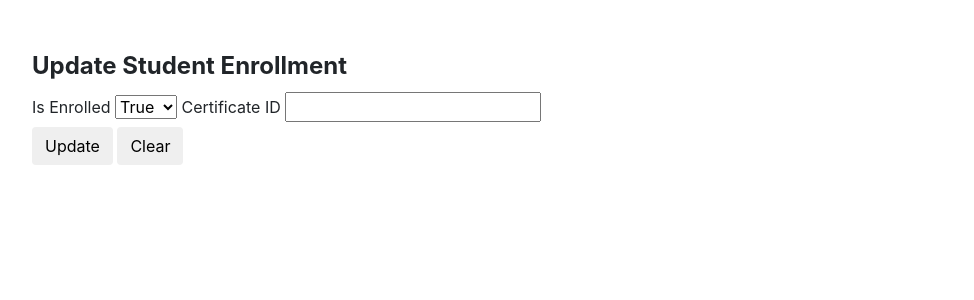
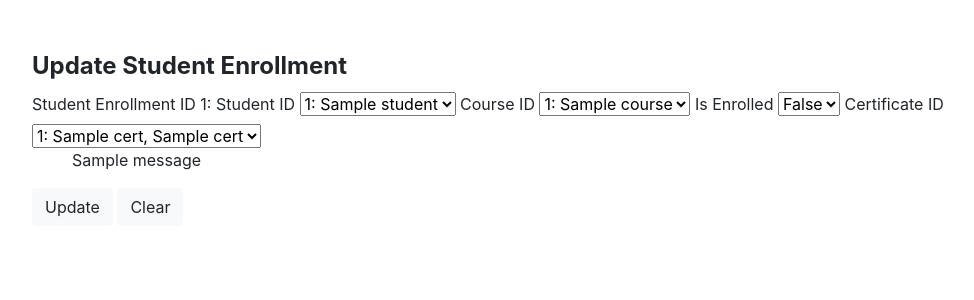
Before and after one commit to angieyeh/CodExcellent, a Flask app: template applications/student_enrollments/templates/update.j2 in a window 1280 px wide. Shown: the part 56-356 px from the top of the page, without its empty margins (53-1027 px from the left). Run offline with Flask 2, Linux system fonts and the light colour scheme; the template is opened without the code that fills it: most values are stand-ins (such as "Sample title", 1, 10 or a date in 2020); one stand-in notice (Sample message) is shown; some libraries are stand-ins or nearby versions.

Commit message:
Use browser submit for updating Student Enrollments
Turn form inputs into dropdowns, and add form inputs for
all attributes of Student_Enrollments since they should
all be updateable based on the requirements of the project

```diff
--- a/applications/courses/courses_model.py
+++ b/applications/courses/courses_model.py
@@ -21,7 +21,7 @@ def get(active=None):
     return results
 
 
-def find_by(property, value):
+def find_one(property, value):
   query = f"SELECT course_id, course_name, level, start_date, end_date, status FROM Courses WHERE {property} = %s;"
 
   connection = create_connection()
--- a/applications/student_enrollments/static/studentEnrollments.js
+++ b/applications/student_enrollments/static/studentEnrollments.js
@@ -1,19 +1,4 @@
-
-// Citation for opening and closing the modal
-// Date: 08/01/2022
-// Copied from
-// Source URL: https://stackoverflow.com/questions/33650266/bootstrap-modal-open-button-requires-two-clicks-to-reopen-after-closing
-$("#browse").on("click", ".btn-modal-delete", function() {
-  $(".modal").modal('toggle');
-  $(".modal").data('student-enrollment-id', $(this).data('student-enrollment-id'));
-
-  $(".modal-body").text(`Are you sure you want to delete Student Enrollment ID ${$(this).data('student-enrollment-id')}?`);
-  $('.btn-delete').prop('disabled', false);
-});
-
-
-const deleteStudentEnrollment = async (studentEnrollmentId, btnClicked) => {
-  console.log('studentEnrollmentId', studentEnrollmentId)
+const deleteStudentEnrollment = async (studentEnrollmentId) => {
   const formData = new FormData();
   formData.append('student_enrollment_id', studentEnrollmentId);
 
@@ -32,10 +17,41 @@ const deleteStudentEnrollment = async (studentEnrollmentId, btnClicked) => {
 }
 
 
-$(".btn-delete").on("click", function() {
-  console.log('herere')
-  let studentEnrollmentId = $(".modal").data('student-enrollment-id')
-  console.log('seid', studentEnrollmentId,  $(".modal").data('student-enrollment-id'));
-  $(this).prop('disabled', true);
-  deleteStudentEnrollment(studentEnrollmentId);
-});
+const wireTableDeleteButtons = () => {
+  // Citation for opening and closing the modal
+  // Date: 08/01/2022
+  // Copied from
+  // Source URL: https://stackoverflow.com/questions/33650266/bootstrap-modal-open-button-requires-two-clicks-to-reopen-after-closing
+  $("#browse").on("click", ".btn-modal-delete", function() {
+    $(".modal").modal('toggle');
+    $(".modal").data('student-enrollment-id', $(this).data('student-enrollment-id'));
+    $(".modal-title").text('Delete Student Enrollment');
+    $(".modal-body").text(`Are you sure you want to delete Student Enrollment ID ${$(this).data('student-enrollment-id')}?`);
+    $(".modal-footer .btn-primary").addClass('btn-delete');
+    $(".modal-footer .btn-primary").text('Delete');
+    $(".btn-delete").prop('disabled', false);
+  });
+}
+
+
+const wireDeleteButton = () => {
+  $(".modal").on("click", '.btn-delete', function() {
+    let studentEnrollmentId = $(".modal").data('student-enrollment-id')
+    $(this).prop('disabled', true);
+    deleteStudentEnrollment(studentEnrollmentId);
+  });
+}
+
+const wireTableUpdateButtons = () => {
+  $("#browse").on("click", ".btn-update", function() {
+    let studentEnrollmentId = $(this).data('student-enrollment-id')
+    window.location.replace(`/student_enrollments/${studentEnrollmentId}`);
+  });
+}
+
+
+$(document).ready(function() {
+  wireTableDeleteButtons();
+  wireDeleteButton();
+  wireTableUpdateButtons();
+})
--- a/applications/student_enrollments/templates/update.j2
+++ b/applications/student_enrollments/templates/update.j2
@@ -2,20 +2,67 @@
 {% extends "layout.j2" %}
 
 {% block table %}
-  <div id="update">
-      <form method="POST" action="/student_enrollments/edit/{{student_enrollment_id}}">
+  <div>
+      <form id="update" action="/student_enrollments/{{student_enrollment.student_enrollment_id}}" method="POST">
           <legend><strong>Update Student Enrollment</strong></legend>
             <fieldset class="fields">
+              <input type="hidden" value="{{student_enrollment.student_enrollment_id}}" class="form-control" id="student_enrollment_id" name="student_enrollment_id" required>
+              <label>Student Enrollment ID {{student_enrollment.student_enrollment_id}}:</label>
+              <label>Student ID</label>
+                <select name="student_id" required>
+                  <!-- https://stackoverflow.com/questions/40620823/if-statement-in-jinja2-template -->
+                  {% for s in students %}
+                    {% if s.id == student_enrollment.student_id %}
+                      <option value="{{s.student_id}}" selected>{{s.student_id}}: {{s.name}}</option>
+                    {% else %}
+                      <option value="{{ s.student_id}}">{{s.student_id}}: {{s.name}}</option>
+                    {% endif %}
+                  {% endfor %}
+                </select>
+              <label>Course ID</label>
+                <select name="course_id" required>
+                  {% for c in courses %}
+                    {% if c.course_id == student_enrollment.course_id %}
+                      <option value="{{c.course_id}}" selected>{{c.course_id}}: {{c.course_name}}</option>
+                    {% else %}
+                      <option value="{{c.course_id}}">{{c.course_id}}: {{c.course_name}}</option>
+                    {% endif %}
+                  {% endfor %}
+                </select>
               <label>Is Enrolled</label>
               <select name="is_enrolled" required>
                 <!-- these are hard coded, but you can add code to make this dynamic -->
-                  <option value="1">True</option>
+                {% if student_enrollment.is_enrolled %}
+                  <option value="1" selected>True</option>
                   <option value="0">False</option>
+                {% else %}
+                  <option value="1" selected>True</option>
+                  <option value="0" selected>False</option>
+                {% endif %}
+              </select>
+              <label>Certificate ID</label>
+                <select name="certificate_id">
+                  <option value="{{None}}">None</option>
+                  {% for cert in certificates %}
+                    {% if cert.certificate_id == student_enrollment.certificate_id %}
+                      <option value="{{cert.certificate_id}}" selected>{{cert.certificate_id}}: {{cert.student_name}}, {{cert.course_name}}</option>
+                    {% else %}
+                      <option value="{{cert.certificate_id}}">{{cert.certificate_id}}: {{cert.student_name}}, {{cert.course_name}}</option>
+                    {% endif %}
+                  {% endfor %}
                 </select>
-              <label>Certificate ID</label> <input type="text" name="certificate_id">
             </fieldset>
-            <input class="btn" type="submit" value="Update">
-            <input class="btn" type="button" value="Clear">
+            {% with messages = get_flashed_messages() %}
+              {% if messages %}
+                <ul class="flashes">
+                    {% for message in messages %}
+                    <div class="message_flash">{{ message }}</div>
+                    {% endfor %}
+                </ul>
+              {% endif %}
+            {% endwith %}
+            <button class="btn btn-light btn-update" type="submit" >Update</button>
+            <button class="btn btn-light" type="button">Clear</button>
     </form>
-  </div><!-- update -->
+  </div>
 {% endblock table %}
--- a/codexcellent_dml.sql
+++ b/codexcellent_dml.sql
@@ -40,11 +40,13 @@ SELECT se.student_enrollment_id , st.student_id, st.name as student_name, co.cou
 	FROM Student_Enrollments se
 	INNER JOIN Students st ON se.student_id = st.student_id
 	INNER JOIN Courses co ON se.course_id = co.course_id;
+-- retrieve the information of the student being up updated
+SELECT student_enrollment_id, student_id, course_id, is_enrolled, certificate_id FROM Student_Enrollments WHERE student_enrollment_id = :student_enrollment_id_input;
 -- associate a student with a course enrollment (M-to-M relationship addition)
 INSERT INTO Student_Enrollments (student_id, course_id ) VALUES
 (:student_id_input, :course_id_input);
 -- update a student_enrollment's data based on submission of the Update Certificates form
-UPDATE Student_Enrollment SET is_enrolled
+UPDATE Student_Enrollment SET student_id = :student_id_input, course_id = :course_id_input, is_enrolled
 = :is_enrolled_input, certificate_id = certificate_id_input
 	WHERE student_enrollment_id = :student_enrollment_id_input;
 -- update a student_enrollment_id's certificate_id nullable - [NULLABLE RELATIONSHIP]
```
Also changed, not shown: applications/student_enrollments/controller.py (+27 -13 lines), applications/student_enrollments/model.py (+18 -8 lines), applications/student_enrollments/templates/student_enrollments.j2 (+4 -3 lines).
